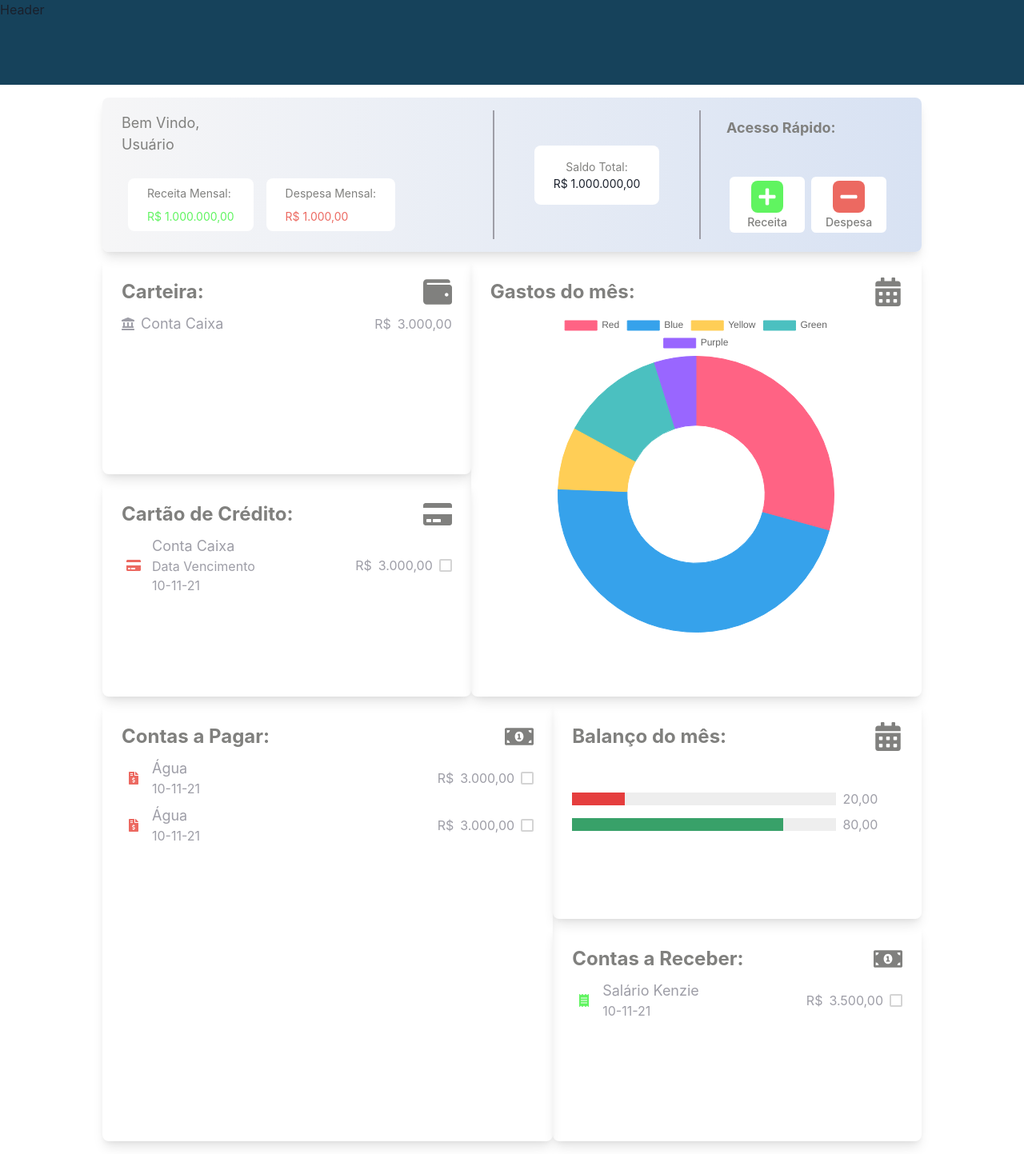
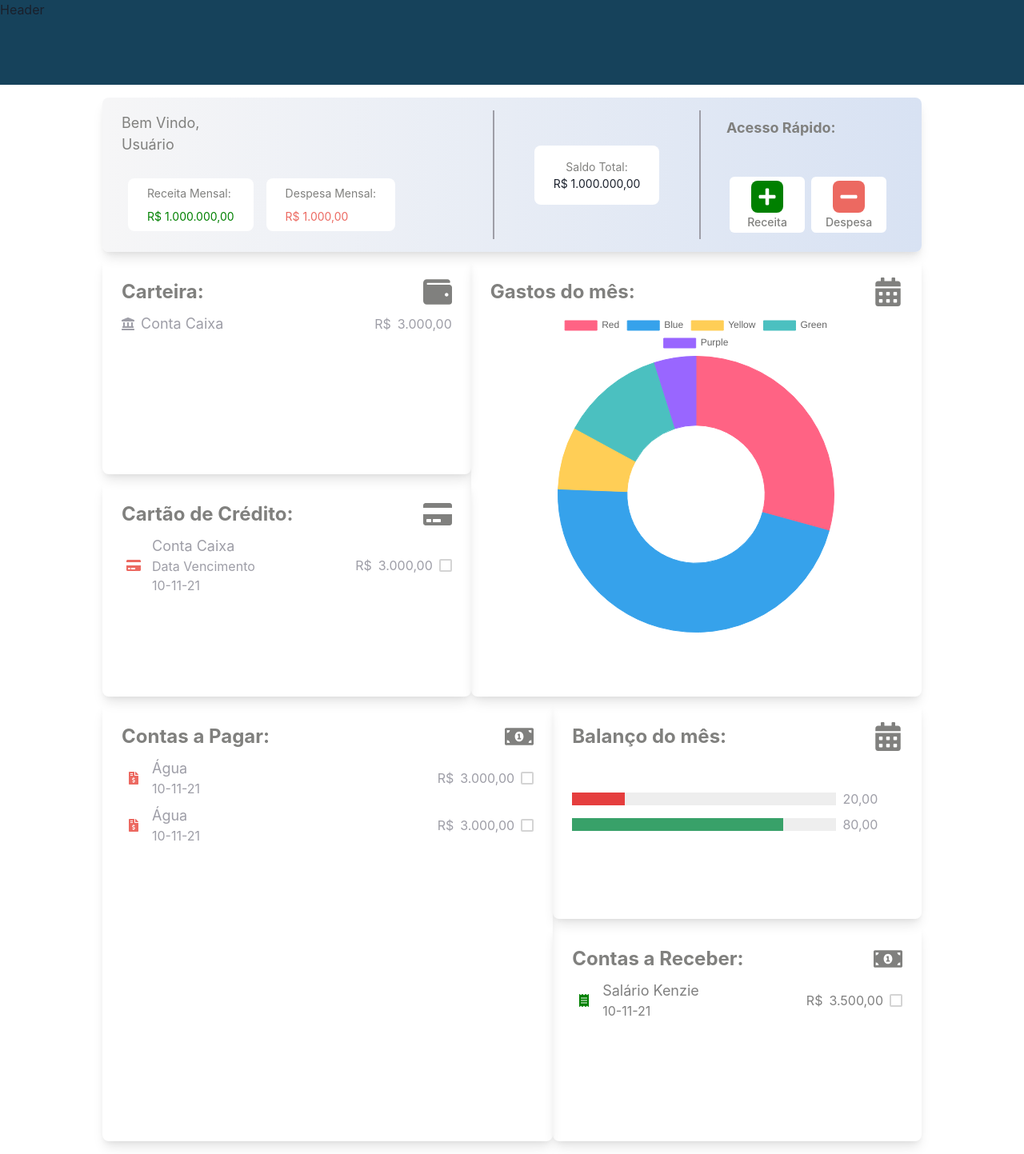
Before and after one commit to matheusblm/finan, a React (Create React App) app: page /dashboard in a window 1280 px wide. Shown: the whole page at 80% size. Built offline with nearby package versions, Linux system fonts and the light colour scheme.

Commit message:
style: padronizando verde

```diff
--- a/src/pages/Dashboard/index.js
+++ b/src/pages/Dashboard/index.js
@@ -51,7 +51,7 @@ const HeaderDashboard = () => {
                 <Flex direction={{ lg: "row", base: "column" }} >
                     <Stack bg="white" borderRadius="lg" py={2} px={6} m={2}>
                         <Text fontSize="sm" color="gray.600">Receita Mensal:</Text>
-                        <Text color="green.300" fontSize="sm">R$ 1.000.000,00</Text>
+                        <Text color="green" fontSize="sm">R$ 1.000.000,00</Text>
                     </Stack>
                     <Stack bg="white" borderRadius="lg" py={2} px={6} m={2}>
                         <Text fontSize="sm" color="gray.600">Despesa Mensal:</Text>
@@ -73,7 +73,7 @@ const HeaderDashboard = () => {
                     <Flex justify="space-around">
                         <Button bg="white" w="94px" h="70" mx={1}>
                             <Flex direction="column" align="center" justify="center">
-                                <Icon bg="green.300" color="white" w="40px" h="40px" p={2} borderRadius="lg" as={FaPlus} mb="4px" />
+                                <Icon bg="green" color="white" w="40px" h="40px" p={2} borderRadius="lg" as={FaPlus} mb="4px" />
                                 <Text fontWeight="medium" fontSize="sm" color="gray.600">Receita</Text>
                             </Flex>
                         </Button>
@@ -220,9 +220,9 @@ const BillsToReceive = () => {
                 <Text fontSize={{ md: "2xl", base: "sm" }}>Contas a Receber: </Text>
                 <Icon as={FaMoneyBillAlt} fontSize={{ lg: "4xl", md: "2xl", base: "md" }} />
             </Flex>
-            <Flex justify="space-between" color="gray.300">
+            <Flex justify="space-between" color="gray">
                 <HStack spacing={2}>
-                    <Icon as={FaReceipt} color="green.300" w="30px" />
+                    <Icon as={FaReceipt} color="green" w="30px" />
                     <Stack spacing={0}>
                         <Text fontSize={{ lg: "lg", md: "md", base: "sm" }}>Salário Kenzie</Text>
                         <Text display={["none", "none", "none", "block"]} fontSize={{ md: "sm", lg: "md" }}>10-11-21</Text>
```
